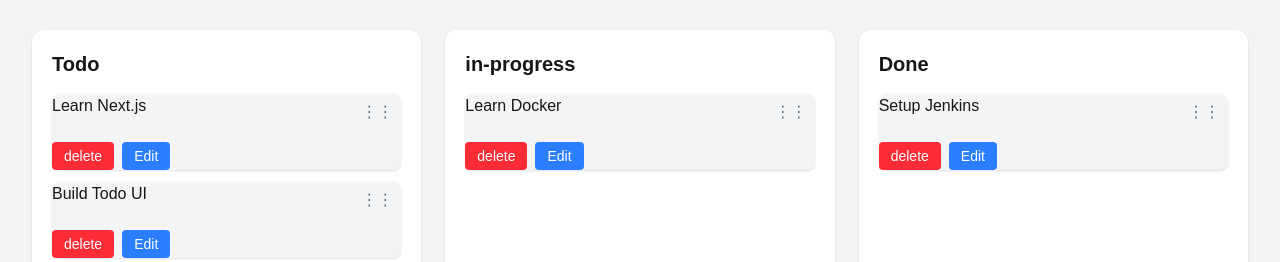
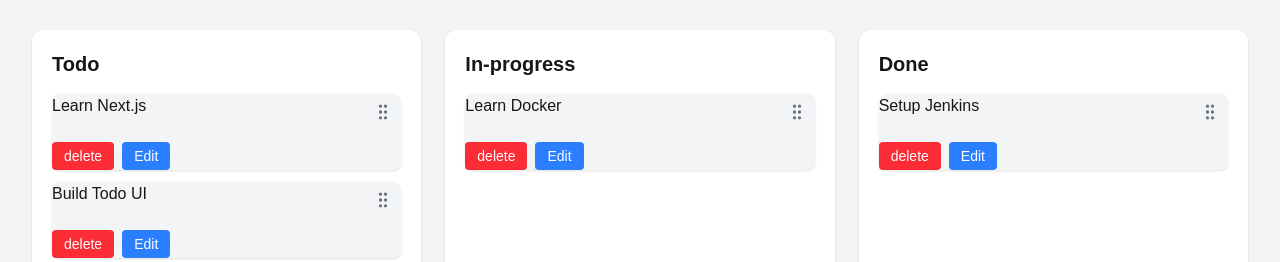
Before and after one commit to MdAasif06/first-drag-and-drop-app, a Next.js app: page / in a window 1280 px wide. Shown: the part 152-414 px from the top of the page. Built offline with nearby package versions, Linux system fonts and the light colour scheme.

Commit message:
optimized the code using context

```diff
--- a/app/components/KanbanBoard.js
+++ b/app/components/KanbanBoard.js
@@ -1,36 +1,20 @@
 "use client";
-import { useState,useEffect,useRef } from "react";
+import { useState } from "react";
 import { DndContext, DragOverlay } from "@dnd-kit/core";
 import KanbanColumn from "./KanbanColumn";
 import TaskCard from "./TaskCard";
 import TaskForm from "./TaskForm";
-const initialTasks = [
-  {
-    id: 1,
-    title: "Learn Next.js",
-    status: "todo",
-  },
-  {
-    id: 2,
-    title: "Build Todo UI",
-    status: "todo",
-  },
-  {
-    id: 3,
-    title: "Learn Docker",
-    status: "in-progress",
-  },
-  {
-    id: 4,
-    title: "Setup Jenkins",
-    status: "done",
-  },
-];
+import { useTask } from "../context/TaskContext";
 
 export default function KanbanBoard() {
-  const [tasks, setTasks] = useState(initialTasks);
   const [activeTasks, setActiveTasks] = useState(null);
-  const isFirstRender = useRef(true);
+  const {
+    tasks,
+    setTasks,
+    handleAddTask,
+    handleDeleteTask,
+    handleEditTask,
+  } = useTask();
 
   const handleDragStart = (e) => {
     const task = tasks.find((task) => task.id === e.active.id);
@@ -52,60 +36,20 @@ export default function KanbanBoard() {
     });
   };
 
-  const handleAddTask = (title) => {
-    const newTask = {
-      id: Date.now(),
-      title: title,
-      status: "todo",
-    };
-    setTasks((currentTasks) => {
-      return [...currentTasks, newTask];
-    });
-  };
-
   const todoTasks = tasks.filter((task) => task.status === "todo");
 
   const inProgressTasks = tasks.filter((task) => task.status === "in-progress");
 
   const doneTasks = tasks.filter((task) => task.status === "done");
 
-  const handleDeleteTask = (id) => {
-    setTasks((currentTasks) => {
-      return currentTasks.filter((task) => task.id !== id);
-    });
-  };
-  const handleEditTask = (task) => {
-    const newTitle = window.prompt("Edit task", task.title);
-    if (!newTitle || !newTitle.trim()) {
-      return;
-    }
-    setTasks((currentTasks) => {
-      return currentTasks.map((currentTask) => {
-        if (currentTask.id === task.id) {
-          return { ...currentTask, title: newTitle.trim() };
-        }
-        return currentTask;
-      });
-    });
-  };
-  useEffect(()=>{
-    const savedTasks=localStorage.getItem("task-asif")
-    if(savedTasks){
-      setTasks(JSON.parse(savedTasks))
-    }
-  },[])
-  useEffect(()=>{
-    if(isFirstRender.current){
-      isFirstRender.current=false
-      return
-    }
-    localStorage.setItem("task-asif",JSON.stringify(tasks))
-  },[tasks])
-
   return (
     <>
       <TaskForm onAddTask={handleAddTask} />
-      <DndContext id="kanban-dnd" onDragStart={handleDragStart} onDragEnd={handleDragEnd}>
+      <DndContext
+        id="kanban-dnd"
+        onDragStart={handleDragStart}
+        onDragEnd={handleDragEnd}
+      >
         <div className="grid gap-6 md:grid-cols-3">
           <KanbanColumn
             id="todo"
@@ -116,7 +60,7 @@ export default function KanbanBoard() {
           />
           <KanbanColumn
             id="in-progress"
-            title="in-progress"
+            title="In-progress"
             tasks={inProgressTasks}
             onDelete={handleDeleteTask}
             onEdit={handleEditTask}
--- a/app/components/TaskCard.js
+++ b/app/components/TaskCard.js
@@ -1,5 +1,6 @@
 "use client";
 import { useDraggable } from "@dnd-kit/core";
+import { GripVertical } from "lucide-react";
 
 export default function TakeCard({ task, onEdit, onDelete }) {
   const { attributes, listeners, setNodeRef, transform, isDragging } =
@@ -22,7 +23,8 @@ export default function TakeCard({ task, onEdit, onDelete }) {
           {...attributes}
           className="cursor-grab px-2 text-gray-500"
         >
-          ⋮⋮
+          {/* ⋮⋮ */}
+          <GripVertical size={20} />
         </button>
       </div>
       <div className="mt-3 flex gap-2">
--- /dev/null
+++ b/app/context/TaskContext.js
@@ -0,0 +1,90 @@
+"use client";
+import { createContext, useContext, useState, useEffect, useRef } from "react";
+
+const initialTasks = [
+  {
+    id: 1,
+    title: "Learn Next.js",
+    status: "todo",
+  },
+  {
+    id: 2,
+    title: "Build Todo UI",
+    status: "todo",
+  },
+  {
+    id: 3,
+    title: "Learn Docker",
+    status: "in-progress",
+  },
+  {
+    id: 4,
+    title: "Setup Jenkins",
+    status: "done",
+  },
+];
+const TaskContext = createContext();
+export default function TaskProvider({ children }) {
+  const [tasks, setTasks] = useState(initialTasks);
+  const isFirstRender = useRef(true);
+  useEffect(() => {
+    const savedTasks = localStorage.getItem("task-asif");
+    if (savedTasks) {
+      setTasks(JSON.parse(savedTasks));
+    }
+  }, []);
+  useEffect(() => {
+    if (isFirstRender.current) {
+      isFirstRender.current = false;
+      return;
+    }
+    localStorage.setItem("task-asif", JSON.stringify(tasks));
+  }, [tasks]);
+
+  const handleAddTask = (title) => {
+    const newTask = {
+      id: Date.now(),
+      title: title,
+      status: "todo",
+    };
+    setTasks((currentTasks) => {
+      return [...currentTasks, newTask];
+    });
+  };
+  const handleDeleteTask = (id) => {
+    setTasks((currentTasks) => {
+      return currentTasks.filter((task) => task.id !== id);
+    });
+  };
+  const handleEditTask = (task) => {
+    const newTitle = window.prompt("Edit task", task.title);
+    if (!newTitle || !newTitle.trim()) {
+      return;
+    }
+    setTasks((currentTasks) => {
+      return currentTasks.map((currentTask) => {
+        if (currentTask.id === task.id) {
+          return { ...currentTask, title: newTitle.trim() };
+        }
+        return currentTask;
+      });
+    });
+  };
+
+  return (
+    <TaskContext.Provider
+      value={{
+        tasks,
+        handleAddTask,
+        handleDeleteTask,
+        handleEditTask,
+        setTasks,
+      }}
+    >
+      {children}
+    </TaskContext.Provider>
+  );
+}
+export function useTask() {
+  return useContext(TaskContext);
+}
--- a/app/page.js
+++ b/app/page.js
@@ -1,11 +1,15 @@
 import KanbanBoard from "./components/KanbanBoard";
-
+import TaskProvider  from "./context/TaskContext";
 const Home = () => {
   return (
-    <main className="min-h-screen bg-gray-100 p-8">
-      <h1 className="mb-8 text-center text-3xl font-bold">Todo Kanban Board</h1>
-      <KanbanBoard />
-    </main>
+    <TaskProvider>
+      <main className="min-h-screen bg-gray-100 p-8">
+        <h1 className="mb-8 text-center text-3xl font-bold">
+          Todo Kanban Board
+        </h1>
+        <KanbanBoard />
+      </main>
+    </TaskProvider>
   );
 };
 
--- a/package.json
+++ b/package.json
@@ -10,6 +10,7 @@
   },
   "dependencies": {
     "@dnd-kit/core": "^6.3.1",
+    "lucide-react": "^1.48.0",
     "next": "16.3.6",
     "react": "19.2.8",
     "react-dom": "19.2.8"
```
Also changed, not shown: 1 other file (tests, documents, lock files or other folders).
